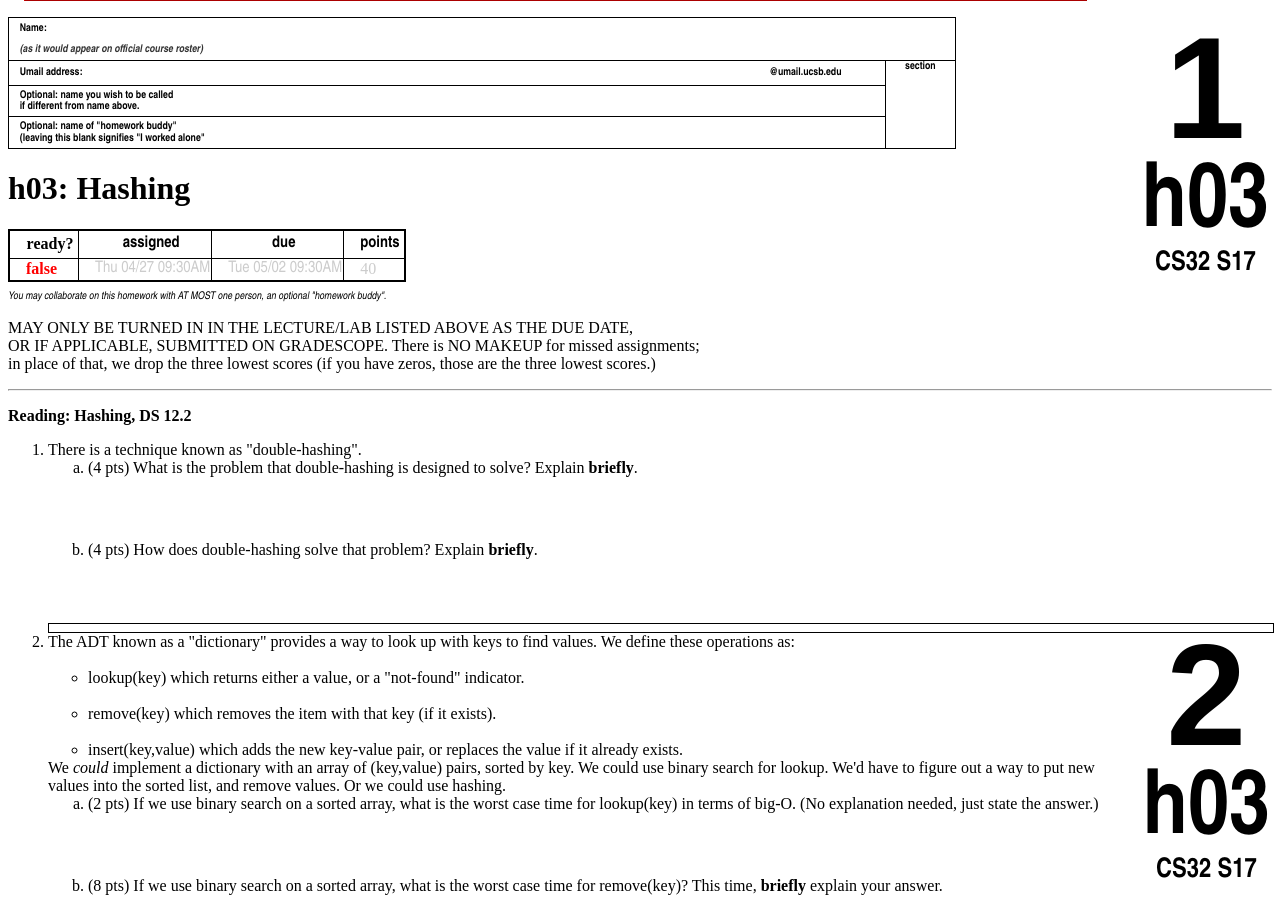
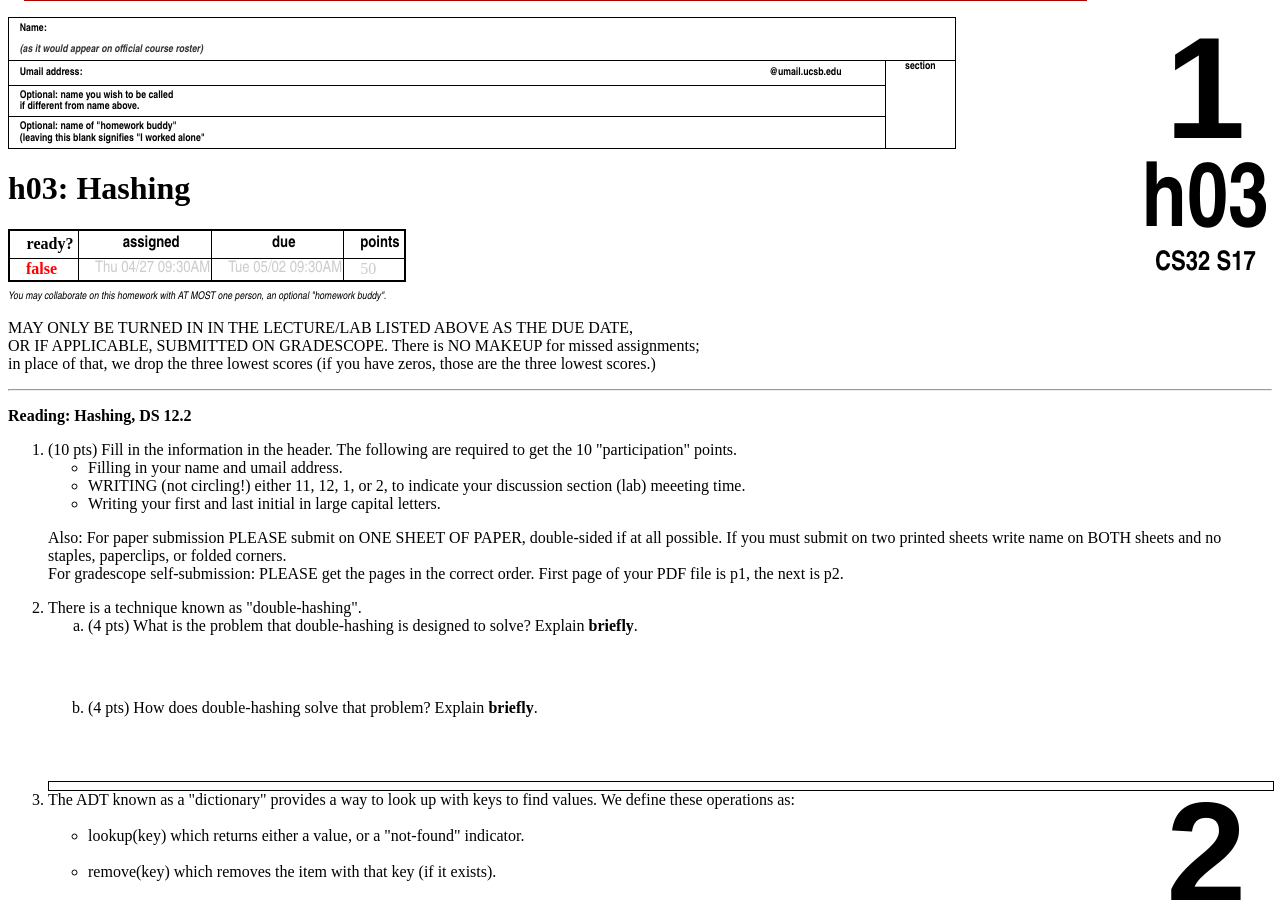
Before and after one commit to ucsb-cs32-s17/ucsb-cs32-s17.github.io, a Jekyll site: the page built from _hwk/h03.md, in a window 1280 px wide and 900 px high, scrolled down 297 px. Built offline with Jekyll 4.4.1, drawn with Linux system fonts in a browser that asks for light colours.

Commit message:
Initial "problem" giving points for name.

```diff
--- a/_hwk/h03.md
+++ b/_hwk/h03.md
@@ -15,7 +15,16 @@ https://ucsb-cs32-s17.github.io/hwk/h03/
 
 <ol start="1">
 
-{{F15EnterNameLI}}
+<li>(10 pts) Fill in the information in the header. The following are required to get the 10 "participation" points.
+    <ul>
+    <li>Filling in your name and umail address.<br /></li>
+    <li>WRITING (not circling!) either 11, 12, 1, or 2, to indicate your discussion section (lab) meeeting time.<br /></li>
+    <li>Writing your first and last initial in large capital letters.<br /></li>
+    </ul>
+    <p>Also: For paper submission PLEASE submit on ONE SHEET OF PAPER, double-sided if at all possible. If you must submit  on two printed sheets write name on BOTH sheets and no staples, paperclips, or folded corners.<br />
+    For gradescope self-submission: PLEASE get the pages in the correct order. First page of your PDF file is p1, the next is p2.</p>
+ </li>
+
 
   <li>There is a technique known as "double-hashing".
   <ol>
```
